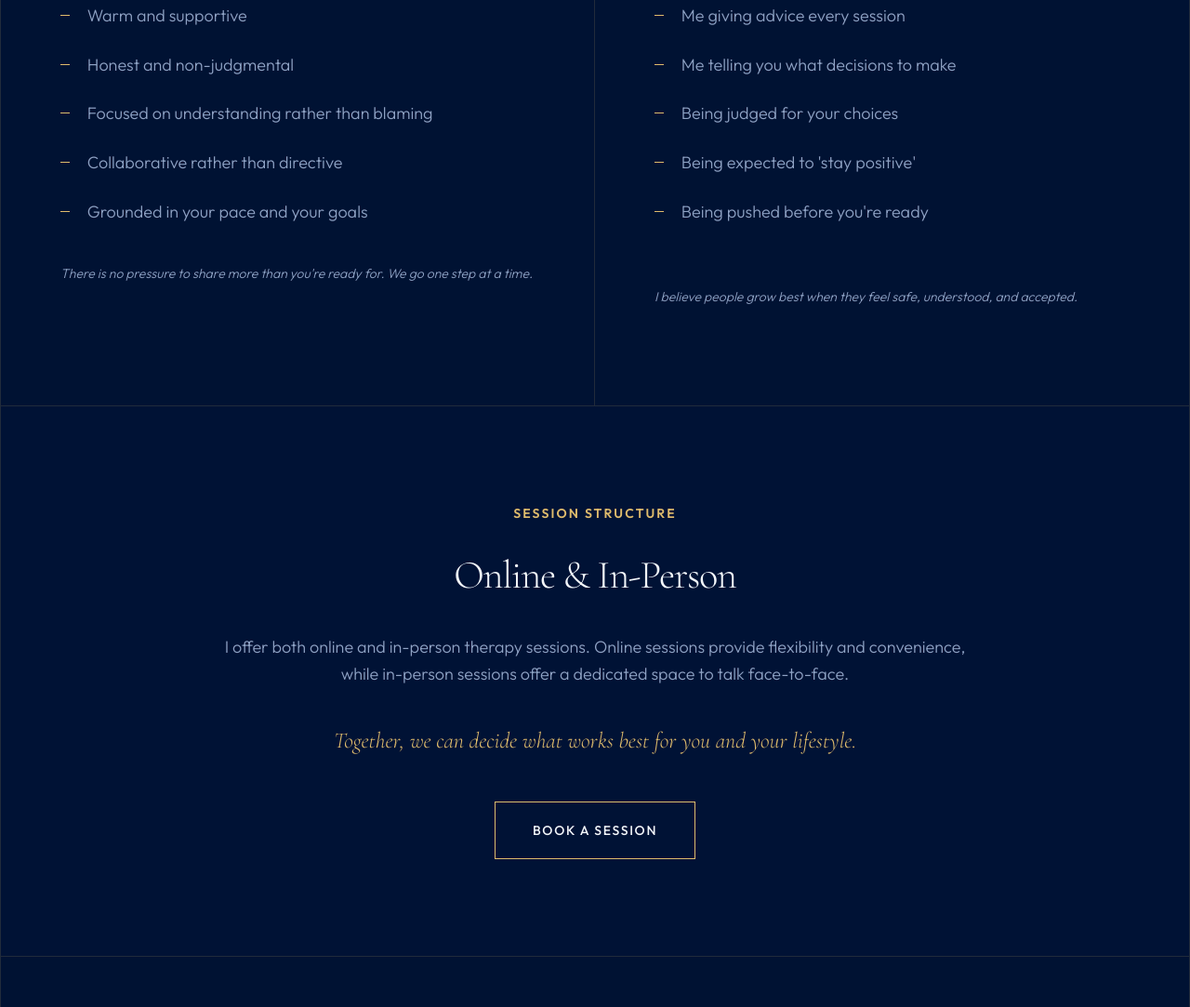
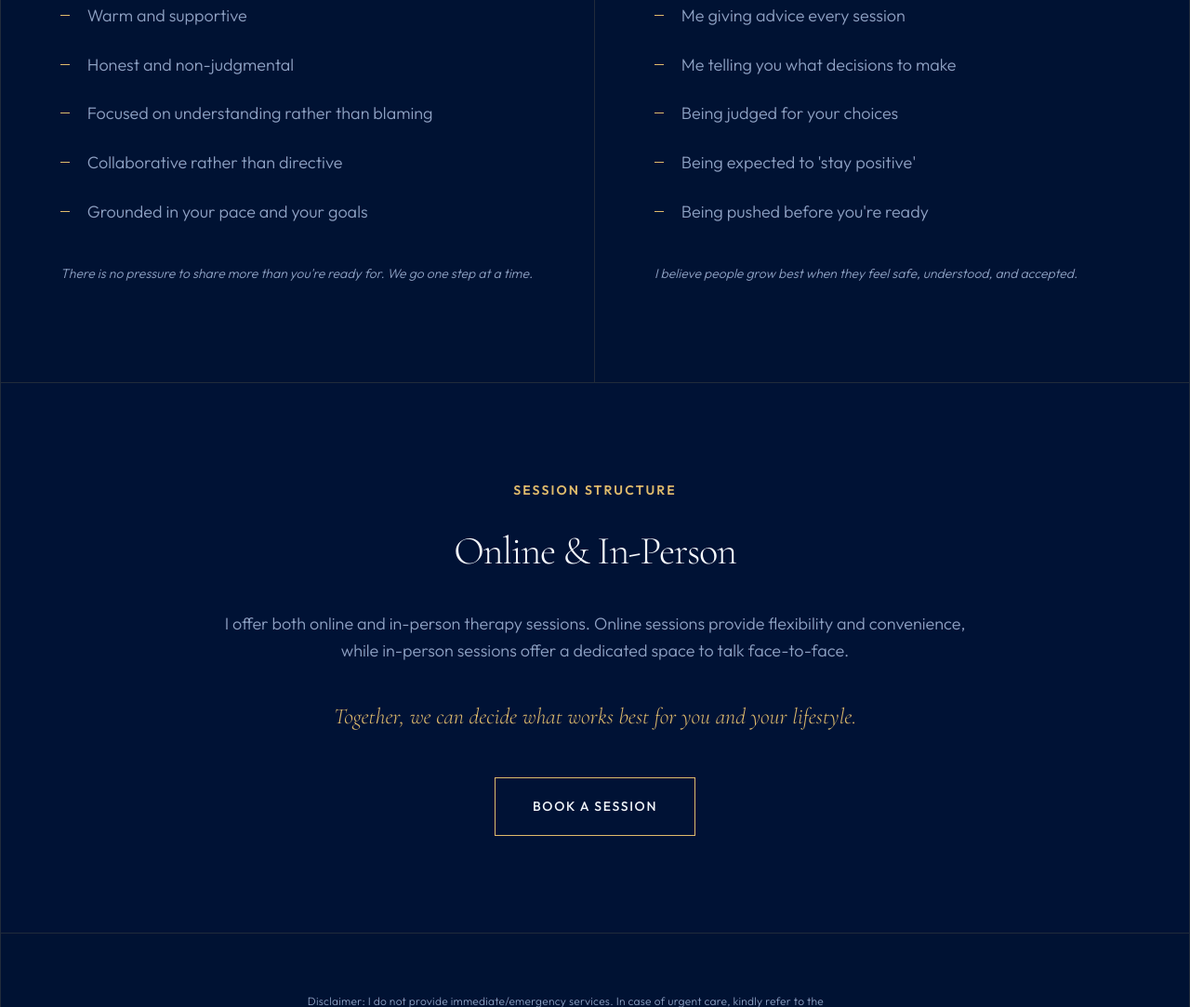
Before and after one commit to swarnavaaaa/trithawebsite, a plain HTML site: page services.html in a window 1280 px wide. Shown: the part 841-1924 px from the top of the page at 93% size. Drawn offline with nearby package versions, Linux system fonts and the light colour scheme.

Commit message:
Align comparative column footers and reduce spacing gap

```diff
--- a/services.html
+++ b/services.html
@@ -22,7 +22,7 @@
   <meta property="twitter:description" content="Explore therapy services and clinical approach of counselling psychologist Tritha Mukherjee. Specializing in online & in-person trauma therapy, EFT, and anxiety support.">
   <meta property="twitter:image" content="https://trithamukherjee.com/tritha%201.jpeg">
 
-  <link rel="stylesheet" href="style.css">
+  <link rel="stylesheet" href="style.css?v=1.0.2">
 </head>
 <body>
 
@@ -82,7 +82,7 @@
           <li>Collaborative rather than directive</li>
           <li>Grounded in your pace and your goals</li>
         </ul>
-        <p style="margin-top: 2.5rem; font-size: var(--text-sm); font-style: italic;">There is no pressure to share more than you're ready for. We go one step at a time.</p>
+        <p class="comparative-footer-text">There is no pressure to share more than you're ready for. We go one step at a time.</p>
       </div>
 
       <!-- Column 2: What Therapy Is Not -->
@@ -95,7 +95,7 @@
           <li>Being expected to 'stay positive'</li>
           <li>Being pushed before you're ready</li>
         </ul>
-        <p style="margin-top: 4.1rem; font-size: var(--text-sm); font-style: italic;">I believe people grow best when they feel safe, understood, and accepted.</p>
+        <p class="comparative-footer-text">I believe people grow best when they feel safe, understood, and accepted.</p>
       </div>
 
     </section>
--- a/style.css
+++ b/style.css
@@ -493,6 +493,12 @@ header {
   padding: 6.5rem 4rem;
 }
 
+.comparative-footer-text {
+  margin-top: 2.5rem;
+  font-size: var(--text-sm);
+  font-style: italic;
+}
+
 .comparative-col:first-child {
   border-right: 1px solid var(--border-color);
 }
```
